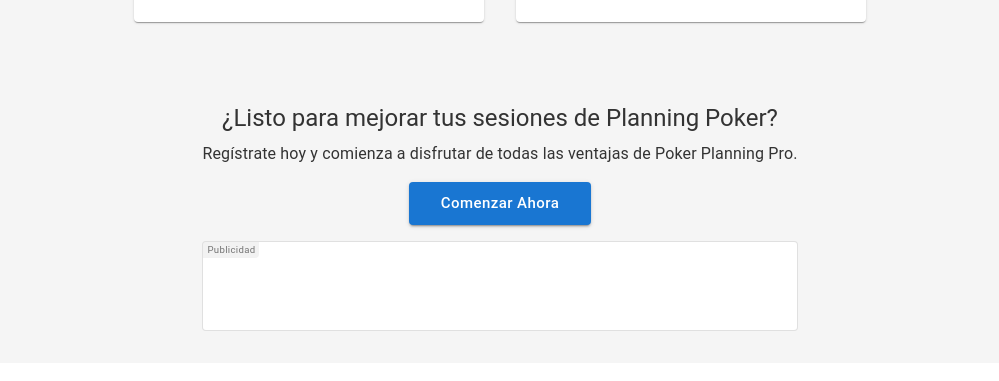
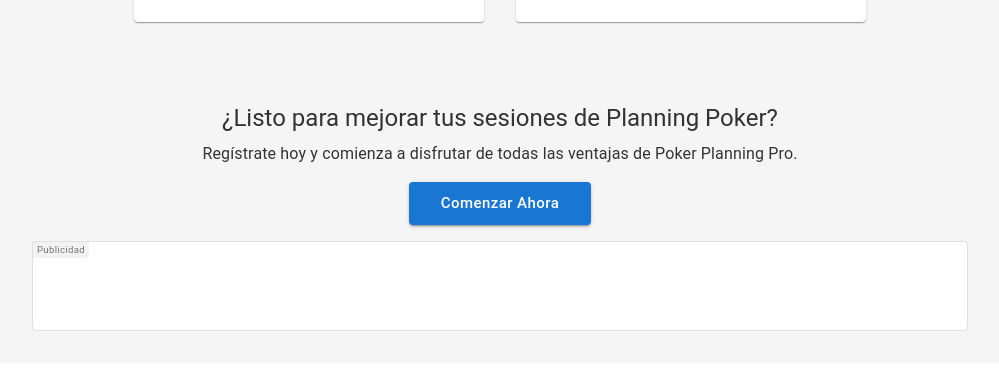
Before and after one commit to ProDrifterDK/poker-planning, a Next.js app: page / in a window 1280 px wide. Shown: the part 1904-2285 px from the top of the page, without its empty margins (140-1139 px from the left). Built offline with nearby package versions, Linux system fonts and the light colour scheme; no server answers.

Commit message:
better responsiveness for ads

```diff
--- a/src/app/page.tsx
+++ b/src/app/page.tsx
@@ -287,6 +287,7 @@ export default function HomePage() {
           </Box>
 
           {/* Anuncio al final de todo el contenido */}
+          <Box sx={{ width: '100%', overflow: 'hidden' }}>
             <AdFreeContent adSlot="7890123456" adFormat="horizontal" adPosition="bottom">
               <Box sx={{ width: '100%', textAlign: 'center', mt: 4 }}>
                 <Typography variant="h5" gutterBottom>
@@ -303,6 +304,7 @@ export default function HomePage() {
               </Box>
             </AdFreeContent>
           </Box>
+        </Box>
       )}
       <WelcomeMessage showDelay={2000} />
     </>
--- a/src/components/AdFreeContent.tsx
+++ b/src/components/AdFreeContent.tsx
@@ -33,7 +33,7 @@ export default function AdFreeContent({
     <FeatureGuard
       feature="adFree"
       fallback={
-        <Box className={className}>
+        <Box className={className} sx={{ width: '100%', overflow: 'hidden' }}>
           {adPosition === 'top' && (
             <Advertisement
               slot={adSlot}
--- a/src/components/Advertisement.tsx
+++ b/src/components/Advertisement.tsx
@@ -116,6 +116,8 @@ export default function Advertisement({
           xs: format === 'horizontal' ? '100px' : format === 'vertical' ? '400px' : '300px',
           sm: 'none'
         },
+        width: '100%', // Ensure it doesn't exceed container width
+        maxWidth: '100vw', // Prevent overflow beyond viewport
         overflow: 'hidden',
         backgroundColor: 'background.paper',
         borderRadius: 1,
@@ -123,6 +125,7 @@ export default function Advertisement({
         borderColor: 'divider',
         padding: 1,
         position: 'relative',
+        boxSizing: 'border-box', // Include padding in width calculation
       }}
     >
       <Typography
--- a/src/components/SidebarAdvertisement.tsx
+++ b/src/components/SidebarAdvertisement.tsx
@@ -82,7 +82,8 @@ export default function SidebarAdvertisement({
       className={`sidebar-ad-container ${className || ''}`}
       sx={{
         width: { xs: '100%', md: '300px' },
-        height: '600px',
+        maxWidth: '100vw', // Prevent overflow beyond viewport
+        height: { xs: '300px', md: '600px' }, // Shorter on mobile
         overflow: 'hidden',
         backgroundColor: 'background.paper',
         borderRadius: 1,
@@ -91,7 +92,8 @@ export default function SidebarAdvertisement({
         padding: 1,
         position: 'relative',
         display: { xs: 'none', md: 'block' }, // Hide on mobile
-        marginBottom: 2
+        marginBottom: 2,
+        boxSizing: 'border-box' // Include padding in width calculation
       }}
     >
       <Typography
```
Lines whose indentation alone changed are shown as unchanged.
